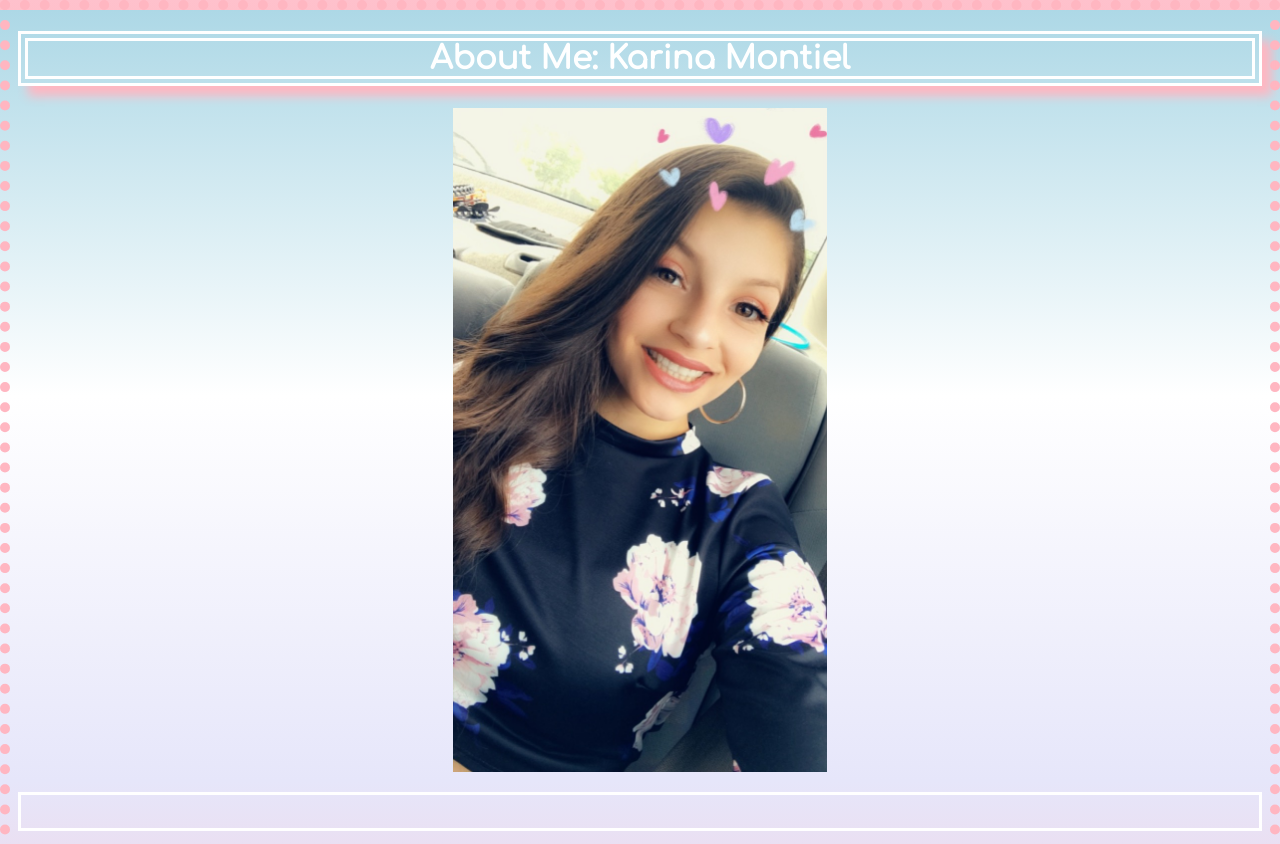
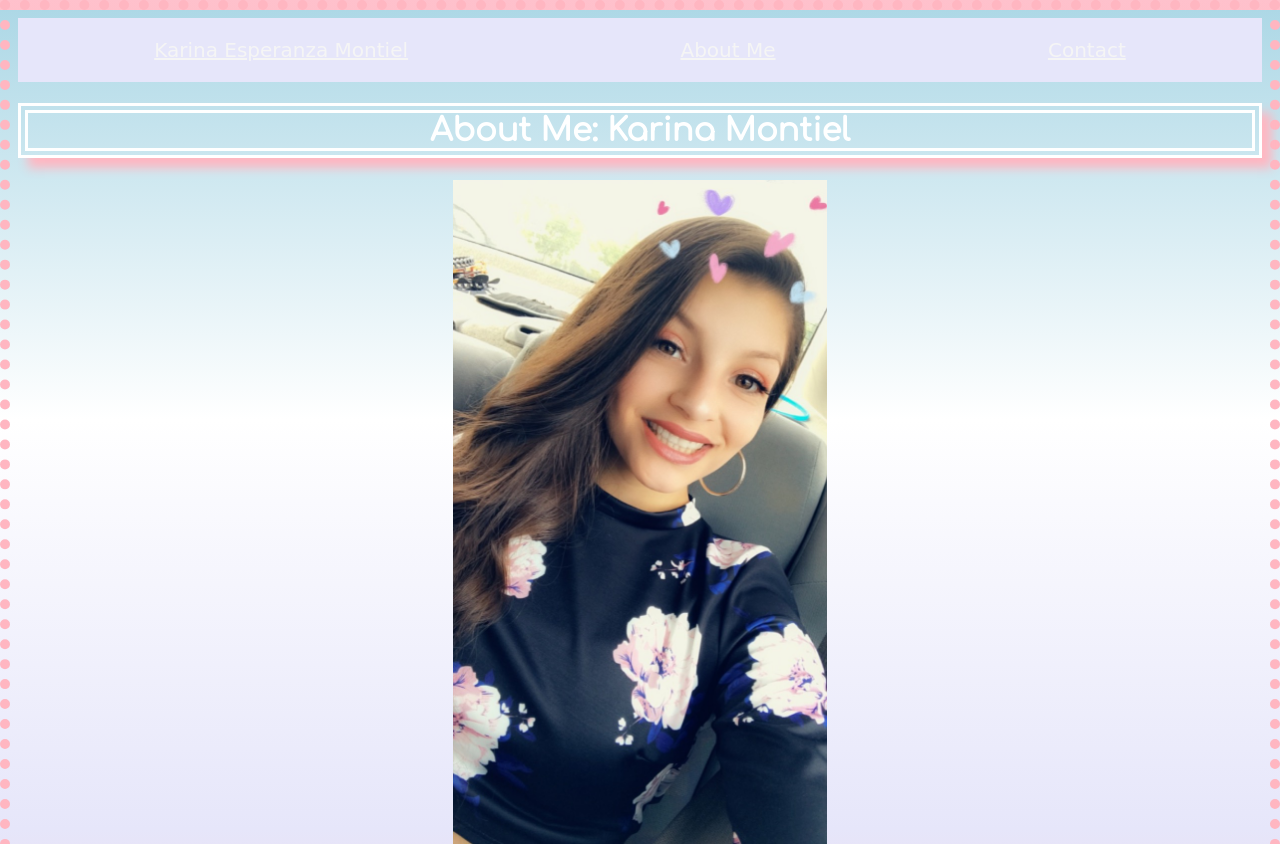
Before and after one commit to KarinaMontiel/Portfolio, a plain HTML site: page aboutMe.html in a window 1280 px wide. Shown: the top 844 px of the page. Drawn offline with Linux system fonts and the light colour scheme; a web font is replaced by a local one.

Commit message:
Nav bar added

```diff
--- a/aboutMe.css
+++ b/aboutMe.css
@@ -39,3 +39,23 @@ a {
 #ash{
     color:white;
 }
+
+.row{
+    display:flex;
+    justify-content: space-around;
+    background-color: lavender;
+    color:white;
+    font-size:20px;
+    width: 100%;
+
+}
+
+a:link {
+color: whitesmoke;
+}
+a:visited {
+color: lightpink;
+}
+a:hover {
+color: lavender;
+}
--- a/aboutMe.html
+++ b/aboutMe.html
@@ -12,6 +12,11 @@
     </head>
 
     <body>
+        <div class="row footer">
+            <p><a id="home" href= "index.html">Karina Esperanza Montiel</a></p>
+            <p> <a id="aboutMeText" href= "aboutMe.html">About Me </a> </p>
+            <p><a id="contactText" href= "contact.html"> Contact</a></p>
+        </div>
     <h1 id= "ash">About Me: Karina Montiel  </h1>
     <img id="Karina" src="IMG_4836.JPG">
     <p>
--- a/contact.css
+++ b/contact.css
@@ -4,7 +4,25 @@ h1{
 
 }
 
+.row{
+    display:flex;
+    justify-content: space-around;
+    Background-color: lavender;
+    color:white;
+    font-size:20px;
+    width: 100%;
+}
 html{
 
     background: radial-gradient(#42ebf4, #f7adf1, #f7f576);
 }
+
+a:link {
+color: whitesmoke;
+}
+a:visited {
+color: lightpink;
+}
+a:hover {
+color: lavender;
+}
--- a/style.css
+++ b/style.css
@@ -36,3 +36,13 @@
 h1{
     text-shadow: 2px 2px aqua;
 }
+
+a:link {
+color: whitesmoke;
+}
+a:visited {
+color: lightpink;
+}
+a:hover {
+color: lavender;
+}
```
Also changed, not shown: contact.html (+5 -0 lines).
